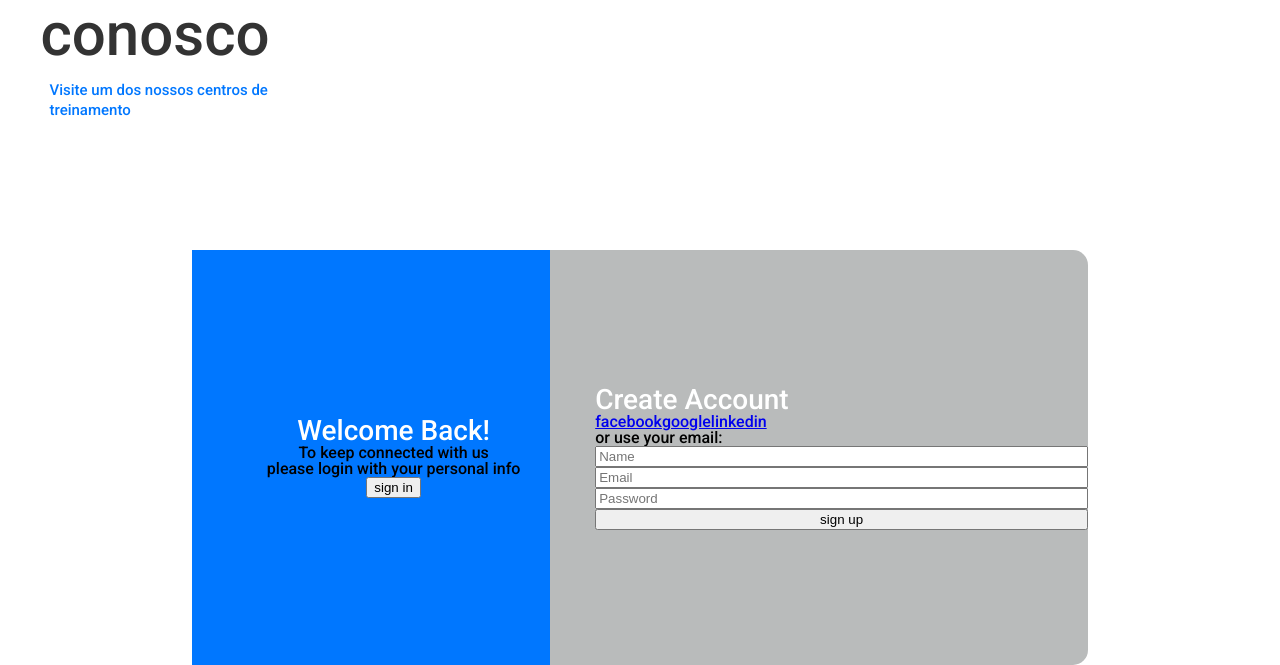
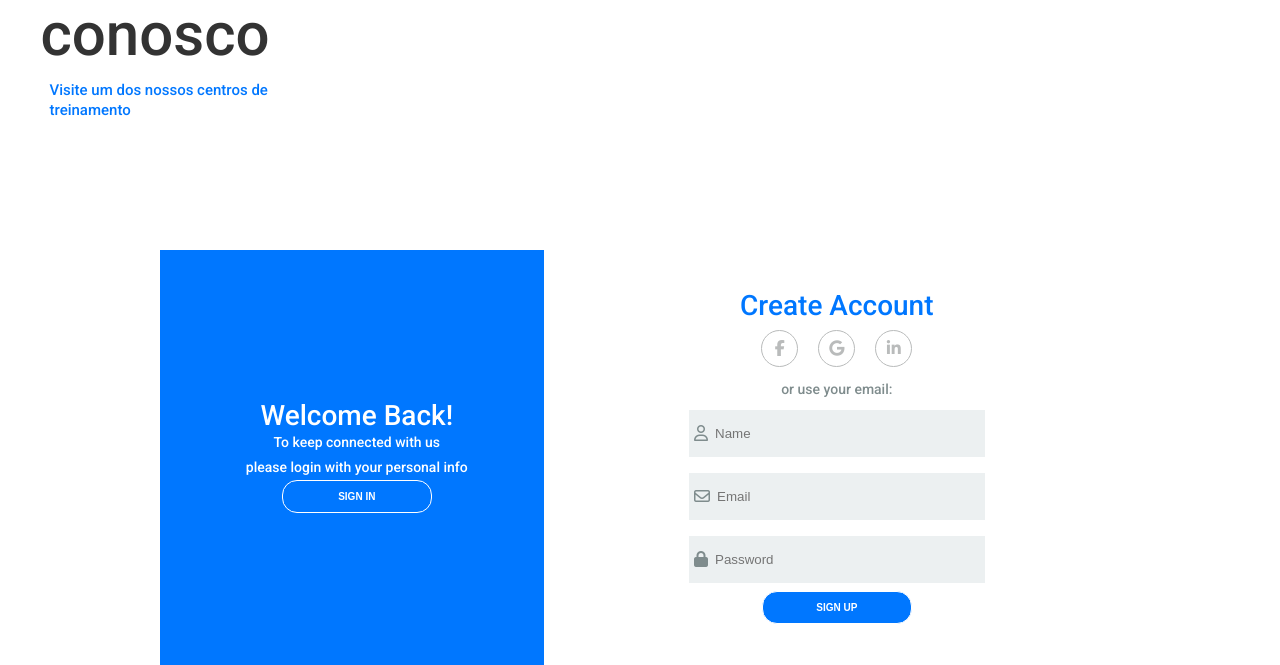
Before and after one commit to MatheusAyron/AyronGym, a PHP site: page /login.html in a window 1280 px wide. Shown: the part 379-1044 px from the top of the page. Run offline with PHP 8.4, Linux system fonts and the light colour scheme; some libraries are stand-ins or nearby versions.

Commit message:
Update tela login-informações

```diff
--- a/login.html
+++ b/login.html
@@ -8,6 +8,7 @@
         <link rel="stylesheet" href="style-login.css">
         <link rel="preconnect" href="https://fonts.gstatic.com">
         <link href="https://fonts.googleapis.com/css2?family=Roboto:wght@500&display=swap" rel="stylesheet">
+        <script src="https://kit.fontawesome.com/bb2989606d.js" crossorigin="anonymous"></script>
 
     </head>
 
@@ -35,27 +36,39 @@
             <div class="container"> <!-- UMA DIV PARA GERAL (QUE AFETA OS 2) + DIV INDIVIDUAL PARA CADA-->
                 <div class="content first-content">
                     <div class="first-column">
-                        <h2 class="title">Welcome back!</h2>
-                        <p class="description">To keep connected with us</p>
-                        <p class="description">please login with your personal info</p>
-                        <button class="btn">sign in</button>
+                        <h2 class="title title-primary">Welcome back!</h2>
+                        <p class="description description-primary">To keep connected with us</p>
+                        <p class="description description-primary">please login with your personal info</p>
+                        <button class="btn btn-primary">sign in</button>
                     </div>
 
                     <div class="second-column">
-                        <h2 class="title">Create account</h2>
+                        <h2 class="title title-second">Create account</h2>
                         <div class="social-media">
                             <ul class="list-social-media">
-                                <li><a href="#">facebook</a></li>
-                                <li><a href="#">google</a></li>
-                                <li><a href="#">linkedin</a></li>
+                                <li class="item-social-media"><a href="#"><i class="fab fa-facebook-f"></i></a></li>
+                                <li class="item-social-media"><a href="#"><i class="fab fa-google"></i></a></li>
+                                <li class="item-social-media"><a href="#"><i class="fab fa-linkedin-in"></i></a></li>
                             </ul>
                         </div><!-- fim social-media -->
-                        <p class="description">or use your email:</p>
+                        <p class="description description-second">or use your email:</p>
                         <form class="form">
-                            <input type="text" placeholder="Name">
-                            <input type="email" placeholder="Email">
-                            <input type="password" placeholder="Password">
-                            <button class="btn">sign up</button>
+                            <label class="label-input" >
+                                <i class="far fa-user icon-modify"></i>
+                                <input type="text" placeholder="Name">
+                            </label>
+
+                            <label class="label-input">
+                                <i class="far fa-envelope icon-modify"></i>
+                                <input type="email" placeholder="Email">
+                            </label>
+
+                            <label class="label-input" for="">
+                                <i class="fas fa-lock icon icon-modify"></i>
+                                <input type="password" placeholder="Password">
+                            </label>
+
+                                <button class="btn btn-second">sign up</button>
                         </form>
                     </div><!-- fim second-column -->
                 </div><!-- first-content -->
--- a/style-login.css
+++ b/style-login.css
@@ -127,9 +127,8 @@ nav a:hover
 
 .content /* Esta nas DUAS DIV principais, fora as class que individualizam ela*/
 {
-    background-color: #B9BBBB;
     border-radius: 15px;
-    width: 70%;
+    width: 960px;
     height: 415px;
     justify-content: space-between; /* deixar uma espaço entre as DIV*/
     align-items: center;
@@ -147,9 +146,75 @@ nav a:hover
 
 .title
 {
-    color: #FFFFFF;
     font-size: 28px;
     text-transform: capitalize;
+}
+
+.title-primary
+{
+    color: #FFFFFF;
+}
+
+.title-second
+{
+    color: #0077FF;
+}
+
+.description
+{
+    font-size: 14px;
+    font-weight: 500;
+    line-height: 25px;
+}
+
+.description-primary
+{
+    color: #fff;
+}
+
+.description-second
+{
+    color: #7f8c8d;
+}
+
+.btn
+{
+    border-radius: 15px;
+    text-transform: uppercase;
+    color: #fff;
+    font-size: 10px;
+    padding: 10px 50px;
+    cursor: pointer;
+    font-weight: bold;
+    width: 150px;
+    align-self: center;
+    border-width: 0;
+}
+
+.btn-primary
+{
+    background-color: transparent;
+    border: 1px solid #FFFFFF;
+}
+
+.btn-primary:hover
+{
+    background-color: #FFFFFF;
+    color: #0077FF;
+    transition: 0.5s;
+}
+
+.btn-second
+{
+    background-color: #0077FF;
+    border: 1px solid;
+}
+
+.btn-second:hover
+{
+    background-color: #fff;
+    color: #0077FF;
+    transition: 0.5s;
 }
 
 .first-content
@@ -169,11 +234,31 @@ nav a:hover
 {
     flex: 2 0 auto;
     font-family: "roboto";
+    display: flex;
+    flex-direction: column;
+    align-items: center;
 }
 
 .list-social-media
 {
     display: flex;
+    list-style-type: none;
+}
+
+.item-social-media
+{
+    border: 1px solid #B9BBBB;
+    border-radius: 50%;
+    width: 35px;
+    height: 35px;
+    line-height: 35px;
+    text-align: center;
+    margin: 10px;
+}
+
+.item-social-media a
+{
+    color: #B9BBBB;
 }
 
 .form
@@ -181,6 +266,29 @@ nav a:hover
     /* MUITO BOM PRA FAZER FORMULARIOS*/
     display: flex;
     flex-direction: column;
+    width: 55%;
+}
+
+.form input
+{
+    height: 45px;
+    border: none;
+    background-color: #ecf0f1;
+    width: 100%;
+}
+
+.label-input
+{
+    background-color: #ecf0f1;
+    display: flex;
+    align-items: center;
+    margin: 8px;
+}
+
+.icon-modify
+{
+    color: #7f8c8d;
+    padding: 0 5px; /* separou os icon do input*/
 }
 
 .second-content
```
